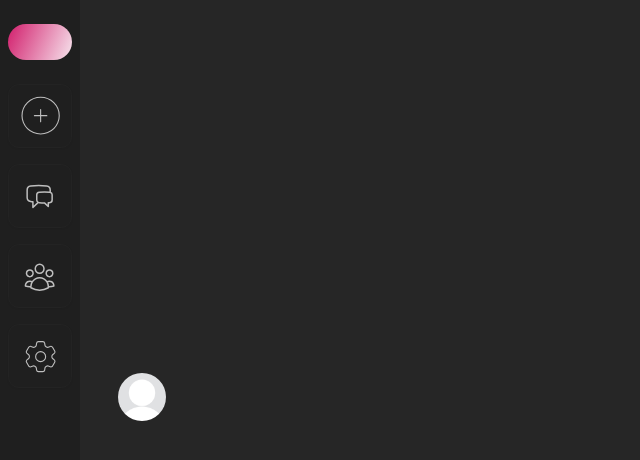
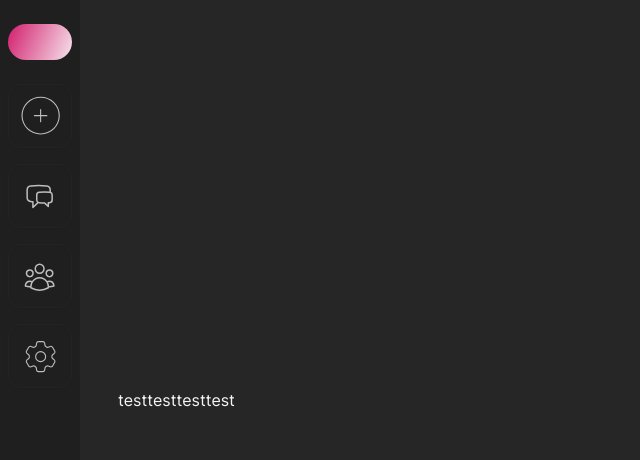
Before and after one commit to cyanff/anime.gf, a React (Vite) app: page / in a window 1280 px wide. Both pictures are taken after a click on the button 40 px from the left and 356 px from the top of the page. Shown: the top 460 px of the page, without its empty margins (0-640 px from the left). Built offline with nearby package versions, Linux system fonts and the light colour scheme.

Commit message:
wip: rp message parsing

```diff
--- a/package.json
+++ b/package.json
@@ -46,6 +46,7 @@
     "framer-motion": "^11.0.12",
     "mustache": "^4.2.0",
     "next-themes": "^0.3.0",
+    "react-markdown": "^9.0.1",
     "sonner": "^1.4.41",
     "tailwind-merge": "^2.2.1",
     "tailwindcss-animate": "^1.0.7"
--- a/src/main/index.ts
+++ b/src/main/index.ts
@@ -4,7 +4,6 @@ import { electronApp, optimizer, is } from "@electron-toolkit/utils";
 import icon from "../../resources/icon.png?asset";
 import secret from "./lib/store/secret";
 import sqlite from "./lib/store/sqlite";
-import qdrant from "./lib/store/qdrant";
 import blob from "./lib/store/blob";
 import { xfetch } from "./lib/xfetch";
 import { cardsPath, personasPath } from "./lib/utils";
@@ -89,7 +88,6 @@ app.whenReady().then(async () => {
     });
   });
 
-  qdrant.init();
   await sqlite.init();
   await blob.init();
   await secret.init();
--- a/src/renderer/src/app/chats.tsx
+++ b/src/renderer/src/app/chats.tsx
@@ -21,7 +21,7 @@ function ChatsPage(): JSX.Element {
   const [chatID, setChatID] = useState(1);
   const [personaBundle, setPersonaBundle] = useState<PersonaBundle>();
   const [cardBundle, setCardBundle] = useState<CardBundle>();
-  const [chatHistoryLimit, setChatHistoryLimit] = useState(20);
+  const [chatHistoryLimit, setChatHistoryLimit] = useState(50);
   const [chatHistory, setChatHistory] = useState<UIMessage[]>([]);
   // Keep track of which message is being edited, only one message can be edited at a time
   const [editingMessageID, setEditingMessageID] = useState<number | null>(null);
@@ -265,7 +265,7 @@ function ChatsPage(): JSX.Element {
       // Store the current scroll height so we could restore it later
       oldScrollHeightRef.current = e.currentTarget.scrollHeight;
       scrollEventRef.current = ScrollEvent.SCROLLED_TO_TOP;
-      setChatHistoryLimit((prevLimit) => prevLimit + 20);
+      setChatHistoryLimit((prevLimit) => prevLimit + 15);
     }
   };
 
--- a/src/renderer/src/app/settings.tsx
+++ b/src/renderer/src/app/settings.tsx
@@ -10,20 +10,10 @@ import { cn } from "@/lib/utils";
 export default function SettingsPage() {
   return (
     <div className="flex h-full w-full items-center bg-neutral-800 pb-6 pl-6 pt-6 text-sm text-neutral-100 antialiased lg:text-base">
-      <motion.div
-        initial={{ opacity: 0, scale: 0.9 }}
-        animate={{ opacity: 1, scale: 1 }}
-        exit={{ opacity: 0, scale: 0.9 }}
-        transition={{ duration: 0.2 }}
-        className=""
-      >
-        <Popover>
-          <PopoverTrigger>
-            <img className="size-12  rounded-full object-cover object-top" src={"default_avatar.png"} alt="Avatar" />
-          </PopoverTrigger>
-          <PopoverContent>hi</PopoverContent>
-        </Popover>
-      </motion.div>
+      <span>test</span>
+      <span>test</span>
+      <span>test</span>
+      <span>test</span>
     </div>
   );
 }
--- a/src/renderer/src/components/Dropdown.tsx
+++ b/src/renderer/src/components/Dropdown.tsx
@@ -8,8 +8,6 @@ interface DropdownProps {
 
 export default function Dropdown({ label, content, variant = "md" }: DropdownProps) {
   const [isOpen, setIsOpen] = useState(false);
-
-  console.log("variant", variant);
 
   if (variant === "sm") {
     return (
--- a/src/renderer/src/components/Message.tsx
+++ b/src/renderer/src/components/Message.tsx
@@ -26,6 +26,7 @@ import {
   WrenchScrewdriverIcon
 } from "@heroicons/react/24/solid";
 
+import Dropdown from "@/components/Dropdown";
 import {
   DropdownMenu,
   DropdownMenuContent,
@@ -35,12 +36,12 @@ import {
   DropdownMenuShortcut,
   DropdownMenuTrigger
 } from "@/components/ui/dropdown-menu";
+import { Popover, PopoverContent, PopoverTrigger } from "@/components/ui/popover";
 import { queries } from "@/lib/queries";
-import { CardBundle, CardData, PersonaBundle, PersonaData, UIMessageCandidate } from "@shared/types";
+import { CardBundle, PersonaBundle, UIMessageCandidate } from "@shared/types";
 import { useEffect, useRef, useState } from "react";
+import ReactMarkdown, { Components } from "react-markdown";
 import { toast } from "sonner";
-import { Popover, PopoverContent, PopoverTrigger } from "@/components/ui/popover";
-import Dropdown from "@/components/Dropdown";
 
 interface MessageProps {
   className?: string;
@@ -90,10 +91,9 @@ function Message({
   const roleAlignStyles = sender === "user" ? "self-end" : "self-start";
   const roleColorStyles = sender === "user" ? "bg-[#87375f] outline-neutral-400" : "bg-grad-gray outline-neutral-500";
   const editingStyles = isEditing ? "outline-2 outline-dashed" : "";
-  const baseStyles = `h-fit flex items-center space-x-4 pl-3 pr-8 py-2.5 font-[480] hover:brightness-95 transition duration-200 ease-in text-neutral-200 rounded-3xl group/msg`;
+  const baseStyles = `h-fit flex items-center space-x-4 pl-3 pr-8 py-2.5 font-[480] hover:brightness-95  text-neutral-200 rounded-3xl group/msg`;
   const editFieldRef = useRef<HTMLDivElement>(null);
   const [idx, setIDX] = useState(candidatesIDX);
-
   const candidate = candidates[idx];
 
   // Update the index when messageAndCandidatesIDX changes
@@ -215,8 +215,9 @@ function Message({
                     {candidate.text}
                   </div>
                 ) : (
-                  // Show text if not editing
-                  <p className="break-normal">{candidate.text}</p>
+                  <ReactMarkdown components={sender === "user" ? userMarkdown : characterMarkdown}>
+                    {candidate.text}
+                  </ReactMarkdown>
                 )}
               </div>
             </div>
@@ -504,4 +505,45 @@ function MessageContextMenuContent({
   );
 }
 
+const userMarkdown: Partial<Components> = {};
+
+const characterMarkdown: Partial<Components> = {
+  em: ({ children }) => <span className="font-medium italic text-gray-400">{children}</span>,
+  strong: ({ children }) => <span className="font-bold text-gray-200">{children}</span>,
+  blockquote: ({ children }) => {
+    return (
+      <div className="flex items-stretch">
+        <div className="mr-3 min-h-8 w-[5px] shrink-0 rounded-sm bg-neutral-600" />
+        <p className="self-center italic text-neutral-300">{children}</p>
+      </div>
+    );
+  },
+  pre: ({ children }) => <span>{children}</span>,
+  p: ({ children }) => {
+    console.log("Children:", children);
+    if (typeof children === "string") {
+      const parts = children.split(/"(.*?)"/);
+
+      console.log("Parts:", parts);
+
+      return (
+        <div>
+          {parts.map((part, index) => {
+            if (index % 2 === 1) {
+              return (
+                <span key={index} className="font-medium text-rose-300">
+                  "{part}"
+                </span>
+              );
+            }
+            return part;
+          })}
+        </div>
+      );
+    }
+
+    return <span>{children}</span>;
+  }
+};
+
 export default Message;
```
Also changed, not shown: src/renderer/src/components/AppContext.ts (renamed from src/renderer/src/components/AppContext.tsx), 2 other files (tests, documents, lock files or other folders).
